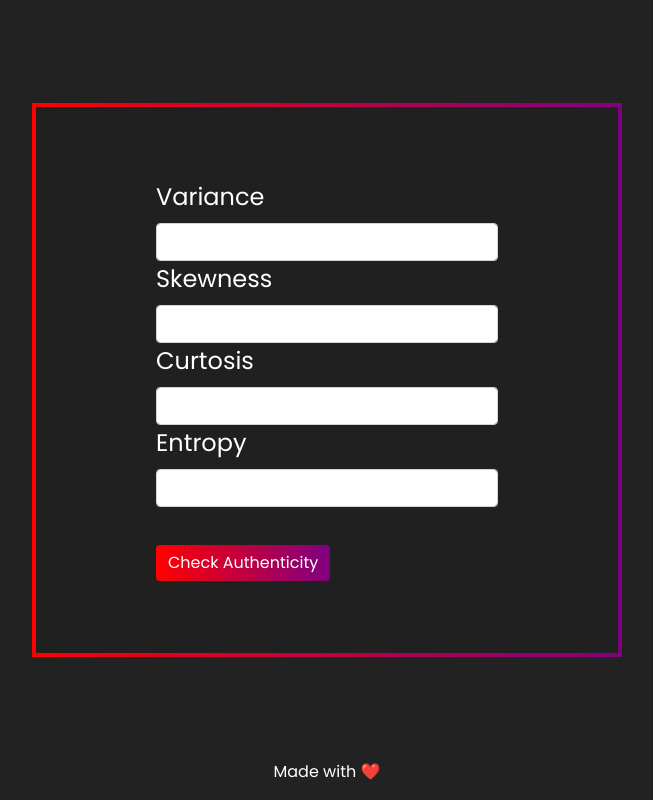
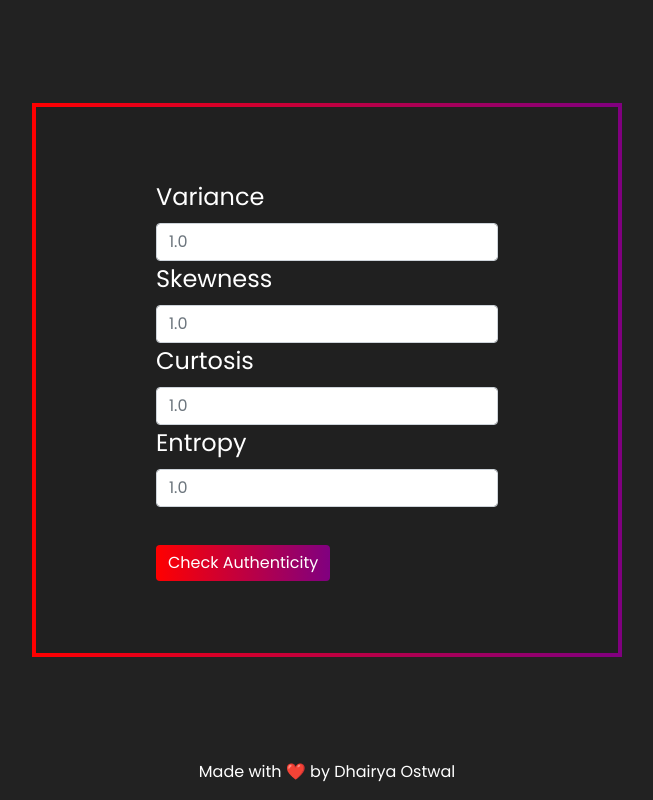
Before and after one commit to dhairyaostwal/bankingo, a Flask app: page / in a window 1280 px wide. Shown: the whole page, without its empty margins (313-966 px from the left). Run offline with Flask 2, Linux system fonts and the light colour scheme.

Commit message:
Updated templates with proper input handling

```diff
--- a/templates/falseBundle.html
+++ b/templates/falseBundle.html
@@ -29,7 +29,7 @@
         </div>
     </div>
 
-    <footer class="footer">Made with ❤️</footer>
+    <footer class="footer">Made with ❤️ by Dhairya Ostwal</footer>
 
 </body>
 
--- a/templates/index.html
+++ b/templates/index.html
@@ -18,16 +18,16 @@
         padding: .25em .25em;">
             <form action="{{ url_for("hello")}}" method="POST" class="form-design">
                 <label class="form-label">Variance</label>
-                <input type="number" class="form-control" name="variance">
+                <input type="number" placeholder="1.0" step="0.00001" min="-999" class="form-control" name="variance">
 
                 <label class="form-label">Skewness</label>
-                <input type="number" class="form-control" name="skewness">
+                <input type="number" placeholder="1.0" step="0.00001" min="-999" class="form-control" name="skewness">
 
                 <label class="form-label">Curtosis</label>
-                <input type="number" class="form-control" name="curtosis">
+                <input type="number" placeholder="1.0" step="0.00001" min="-999" class="form-control" name="curtosis">
 
                 <label class="form-label">Entropy</label>
-                <input type="number" class="form-control" name="entropy">
+                <input type="number" placeholder="1.0" step="0.00001" min="-999" class="form-control" name="entropy">
                 <br>
                 <div class="col-12">
                     <button type="submit" class="btn btn-primary">Check Authenticity</a>
@@ -35,7 +35,7 @@
             </form>
         </div>
     </div>
-    <footer class="footer">Made with ❤️</footer>
+    <footer class="footer">Made with ❤️ by Dhairya Ostwal</footer>
 
 </body>
 
--- a/templates/trueBundle.html
+++ b/templates/trueBundle.html
@@ -29,7 +29,7 @@
         </div>
     </div>
 
-    <footer class="footer">Made with ❤️</footer>
+    <footer class="footer">Made with ❤️ by Dhairya Ostwal</footer>
 
 </body>
 
```
